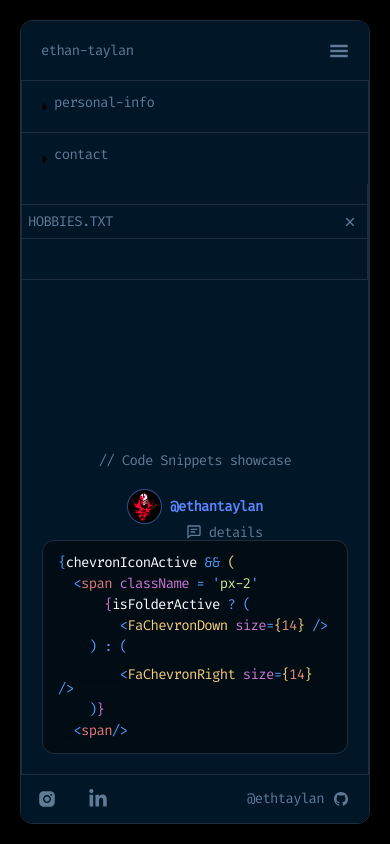
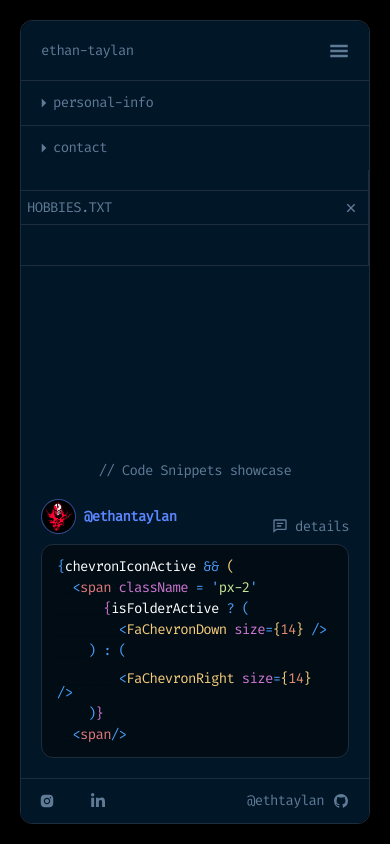
Before and after one commit to ethantaylan/ethan-taylan-portfolio, a React (Vite) app: page /about-me/hobbies in a window 390 px wide. Built offline with nearby package versions, Linux system fonts and the light colour scheme.

Commit message:
mobile version refactor

```diff
--- a/src/components/CodeSnippet/CodeSnippets.tsx
+++ b/src/components/CodeSnippet/CodeSnippets.tsx
@@ -20,7 +20,7 @@ export const CodeSnippets: React.FC<CodeSnippetsProps> = ({ onClick }) => {
 		<div className='app-bg all-container'>
 			<div className='snippet-container'>
 				<span className='mb-4'>// Code Snippets showcase</span>
-				<div className=''>
+				<div className='user-container'>
 					<div className='d-flex align-items-center flex-row'>
 						<div className='user-avatar'></div>
 						<div className='d-flex justify-content-between flex-column'>
--- a/src/components/CodeSnippet/code-snippet.scss
+++ b/src/components/CodeSnippet/code-snippet.scss
@@ -1,7 +1,7 @@
 @use '../../styles/scss/styles.scss' as m;
 
 .snippet-container {
-    width: 85%;
+    width: 100%;
     height: 100%;
     display: flex;
     flex-direction: column;
@@ -77,9 +77,9 @@
     flex-direction: column;
     align-items: center;
     border-left: 3px solid m.$primary;
+    width: 100%;
     @media (width < 768px) {
-        border-left: 1px solid m.$secondary;
-        border-right: 1px solid m.$secondary;
+        border: none;
     }
 }
 
--- a/src/components/Footer/footer.scss
+++ b/src/components/Footer/footer.scss
@@ -49,7 +49,7 @@
         height: 100%;
         align-items: center;
         width: 100%;
-        font-size: 20px;
+        font-size: 16px;
         cursor: m.$cursor;
         padding: 14px;
         }
--- a/src/components/Navbar/FolderBar/FolderItems/FolderBarTitles/FolderBarTitles.scss
+++ b/src/components/Navbar/FolderBar/FolderItems/FolderBarTitles/FolderBarTitles.scss
@@ -4,9 +4,10 @@
 	width: 100%;
 	padding: 10px;
 	display: flex;
+	margin: 0px;
 	color: m.$primary;
     &:hover {
-        cursor: m.$cursor;
+        cursor: pointer;
 		color: m.$white;
     }
     @media (width < 768px) {
--- a/src/packages/AboutMe/AboutMe.tsx
+++ b/src/packages/AboutMe/AboutMe.tsx
@@ -1,5 +1,4 @@
 import React from 'react';
-import styled from 'styled-components';
 import { BsFillTelephoneFill } from 'react-icons/bs';
 import { IoMailSharp } from 'react-icons/io5';
 import CodeSnippets from '../../components/CodeSnippet/CodeSnippets';
@@ -8,6 +7,7 @@ import ItemsTitle from '../../components/Navbar/FolderBar/FolderItems/FolderBarT
 import AboutMeItems from '../../components/Navbar/FolderBar/FolderItems/FolderItems';
 import { folderColors } from '../../components/folder-colors';
 import { IoMdArrowDropdown, IoMdArrowDropright } from 'react-icons/io';
+import './about-me.scss';
 
 interface AboutMeProps {
 	children?: any;
@@ -39,15 +39,17 @@ const AboutMe: React.FC<AboutMeProps> = ({ children }) => {
 
 	return (
 		<React.Fragment>
-			<div className='my-border-left my-border-bottom my-border-right flex-768-column app-bg w-100'>
+			<div className='my-border-bottom flex-768-column app-bg w-100'>
 				<div className='folder-container'>
 					<div className='d-flex px-3 my-border-bottom align-items-center w-100'>
 						{isFolderMenuActive ? (
 							<IoMdArrowDropdown
+								className='primary-icon'
 								size={18}
 							/>
 						) : (
 							<IoMdArrowDropright
+								className='primary-icon'
 								size={18}
 							/>
 						)}
@@ -112,13 +114,19 @@ const AboutMe: React.FC<AboutMeProps> = ({ children }) => {
 						</div>
 						<div className='my-border-bottom' />
 					</div>
-					<div className={`d-flex ${isContactMenuActive ? 'my-border-bottom' : ''} align-items-center px-3 w-100`}>
+					<div
+						className={`d-flex ${
+							isContactMenuActive ? 'my-border-bottom' : ''
+						} align-items-center px-3 w-100`}
+					>
 						{isContactMenuActive ? (
 							<IoMdArrowDropdown
+								className='primary-icon'
 								size={18}
 							/>
 						) : (
 							<IoMdArrowDropright
+								className='primary-icon'
 								size={18}
 							/>
 						)}
@@ -153,7 +161,7 @@ const AboutMe: React.FC<AboutMeProps> = ({ children }) => {
 				</div>
 				{children}
 			</div>
-			<div className={snippet ? 'd-flex h-100' : 'd-none'}>
+			<div className={snippet ? 'd-flex h-100 justify-content-center w-100' : 'd-none'}>
 				<CodeSnippets onClick={handleSnippet} />
 			</div>
 		</React.Fragment>
--- a/src/packages/AboutMe/about-me.scss
+++ b/src/packages/AboutMe/about-me.scss
@@ -1,3 +1,5 @@
+@use '../../styles/scss//styles.scss' as m;
+
 .folder-container {
     width: 250px;
     @media (width < 768px) {
@@ -6,7 +8,5 @@
     }
 }
 
-.IoMdArrowDropdown,
-.IoMdArrowDropright {
-    color: $primary;
-}
+.primary-icon {
+color: m.$primary}
--- a/src/packages/Works/Works.tsx
+++ b/src/packages/Works/Works.tsx
@@ -37,7 +37,7 @@ const AboutMe: React.FC<AboutMeProps> = ({ children }) => {
 		<React.Fragment>
 			<div className='my-border-bottom flex-768-column app-bg w-100'>
 				<div className='folder-container'>
-					<div className='d-flex px-3 align-items-center w-100'>
+					<div className={`${isFolderMenuActive && 'my-border-bottom'} d-flex px-3 align-items-center w-100`}>
 						{isFolderMenuActive ? (
 							<IoMdArrowDropdown
 								className='works-icon-style'
@@ -64,46 +64,10 @@ const AboutMe: React.FC<AboutMeProps> = ({ children }) => {
 							title={'works'}
 						>
 							<AboutMeSubItems
-								to='/about-me/works'
+								to='/works/portfolio'
 								subItemTitle='works.tsx'
 							/>
 						</AboutMeItems>
-						<AboutMeItems
-							folderColors={folderColors.blue}
-							title={'interests'}
-						>
-							<AboutMeSubItems
-								to='/about-me/hobbies'
-								subItemTitle={'hobbies.txt'}
-							/>
-							<AboutMeSubItems
-								to='/'
-								subItemTitle={'else.txt'}
-							/>
-						</AboutMeItems>
-
-						<AboutMeItems
-							folderColors={folderColors.green}
-							title={'education'}
-						>
-							<AboutMeSubItems
-								to='/about-me/education'
-								subItemTitle='education.txt'
-							/>
-						</AboutMeItems>
-
-						<div
-							className='margin-left-28'
-							onClick={setActiveSnippet}
-						>
-							<AboutMeItems
-								title={'code-snippets.tsx'}
-								folderIconActive={false}
-								chevronIconActive={false}
-								codeIconActive={true}
-								className='no-space pb-2'
-							/>
-						</div>
 					</div>
 					<div className={isContactMenuActive ? 'd-block' : 'd-none'}>
 						<AboutMeItems
```
Also changed, not shown: 1 other file (tests, documents, lock files or other folders).
